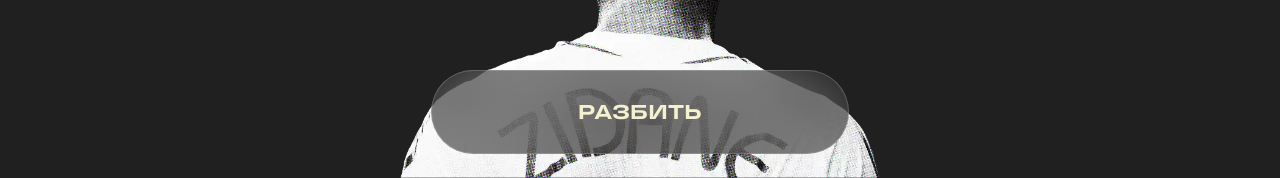
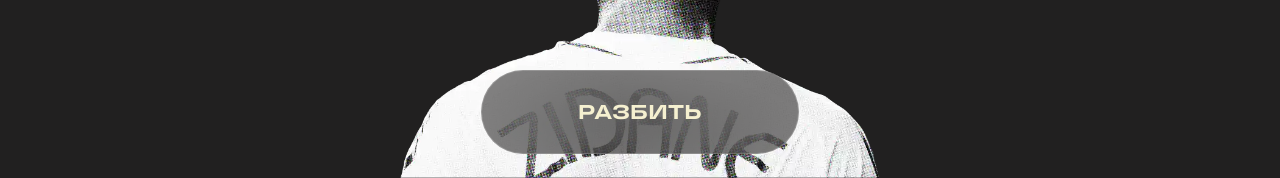
Before and after one commit to roman-orlovskiy/ballelas, a website: page index.html in a window 1280 px wide. Shown: the part 622-800 px from the top of the page. Drawn offline with Linux system fonts and the light colour scheme.

Commit message:
Fix button

```diff
--- a/index.html
+++ b/index.html
@@ -215,7 +215,7 @@
 
     .glass-btn{
       position: fixed; left:50%; bottom:24px; transform:translateX(-50%);
-      width:418px; height:84px; display:flex; align-items:center; justify-content:center;
+      width:318px; height:84px; display:flex; align-items:center; justify-content:center;
       color: var(--ui-color); font-size:20px; font-family:'TTTravels', sans-serif; letter-spacing:.5px; text-transform:uppercase;
       background: rgba(33,32,32,.55);
       backdrop-filter: blur(35px); -webkit-backdrop-filter: blur(35px);
```
